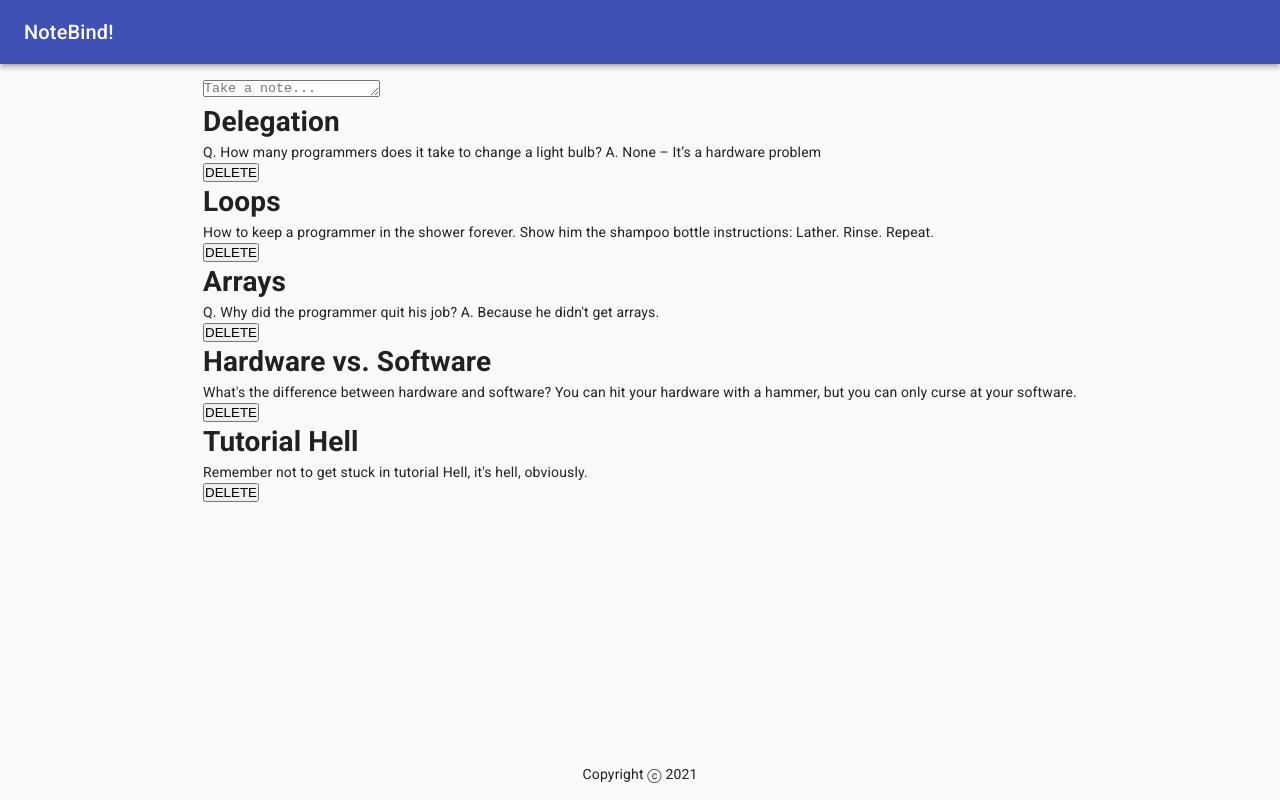
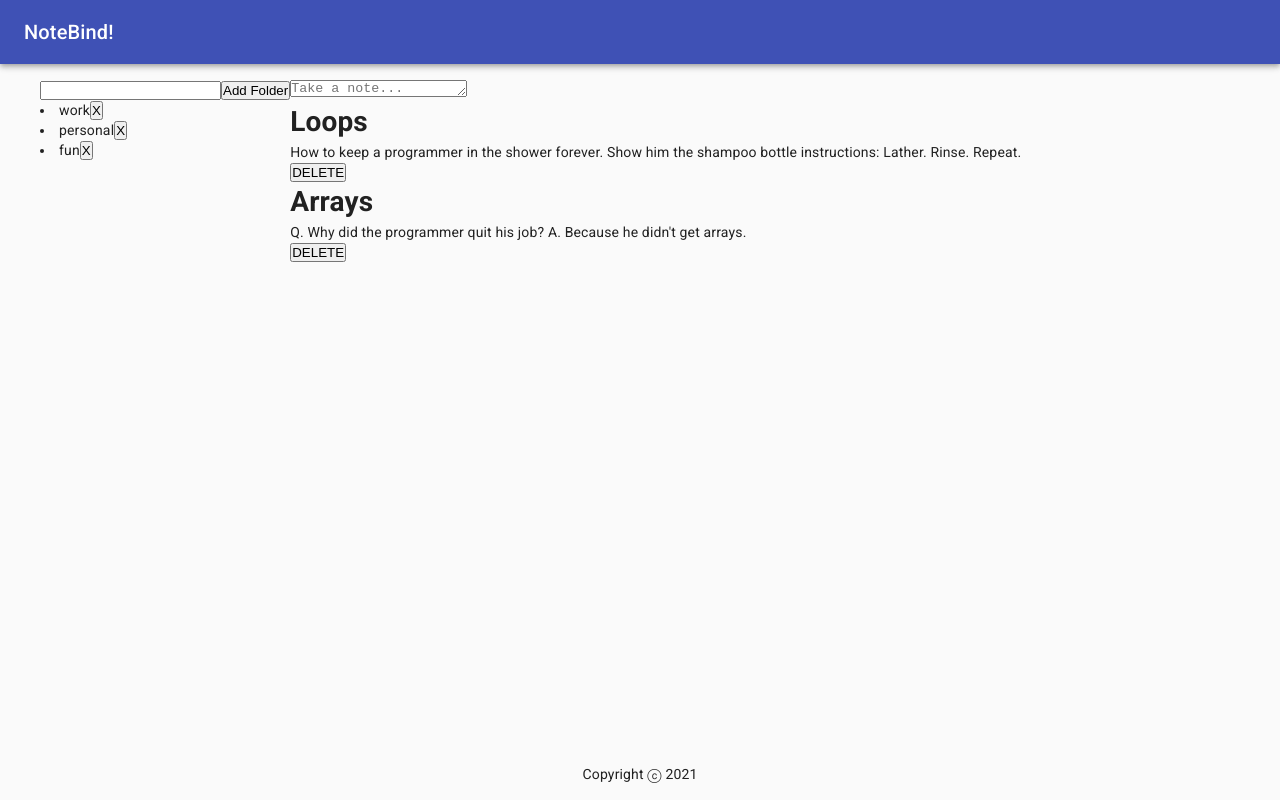
Before and after one commit to JohnAntoineG710/NoteBind, a React (Create React App) app: page / in a window 1280 px wide. Built offline with nearby package versions, Linux system fonts and the light colour scheme; a web font is replaced by a local one.

Commit message:
Side Bar

```diff
--- a/public/styles.css
+++ b/public/styles.css
@@ -18,6 +18,16 @@ main {
 .main-grid {
   padding: 16px;
   height: 100%;
+}
+
+.appBody {
+  display: flex;
+  justify-content: flex-end;
+  width: 100%;
+}
+
+.notesBody {
+  flex: 1;
 }
 
 /* html { */
--- a/src/components/App.jsx
+++ b/src/components/App.jsx
@@ -11,13 +11,19 @@ import Header from "./Header";
 import Footer from "./Footer";
 import Note from "./Note";
 import CreateArea from "./CreateArea";
+import CreateFolder from "./CreateFolder";
+import SideBar from "./SideBar";
 import notes from "../notes";
+import defaultFolders from "../folders";
 
 const App = () => {
   const [list, setList] = useState([...notes]);
+  const [folders, setFolders] = useState([...defaultFolders]);
+  const [activeFolder, setActiveFolder] = useState(folders[0].id);
 
   const addItem = (note) => {
-    setList([...list, note]);
+    const newNote = { ...note, key: list[list.length - 1].key + 1 };
+    setList([...list, newNote]);
   };
 
   const delItem = (itemID) => {
@@ -26,6 +32,32 @@ const App = () => {
         return index !== itemID;
       })
     );
+  };
+
+  const selectFolder = (id) => {
+    setActiveFolder(id);
+    console.log(list);
+  };
+
+  const addFolder = (name) => {
+    setFolders((currFolders) => {
+      const newID = currFolders[currFolders.length - 1].id + 1;
+
+      return [...currFolders, { id: newID, name: name }];
+    });
+  };
+
+  const deleteFolder = (id) => {
+    setList((oldList) => {
+      return oldList.filter((note) => {
+        return note.folderID !== id;
+      });
+    });
+    setFolders((oldFolders) => {
+      return oldFolders.filter((folder) => {
+        return folder.id !== id;
+      });
+    });
   };
 
   return (
@@ -45,18 +77,31 @@ const App = () => {
           alignItems="center"
           className="main-grid"
         >
+          <div className="appBody">
             <Grid item>
-            <CreateArea onAdd={addItem} />
-            {list.map((note, index) => (
+              <CreateFolder addFolder={addFolder} />
+              <SideBar
+                folders={folders}
+                active={activeFolder}
+                selectFolder={selectFolder}
+                deleteFolder={deleteFolder}
+              />
+            </Grid>
+            <Grid item className="notesBody">
+              <CreateArea onAdd={addItem} activeFolder={activeFolder} />
+              {list
+                .filter((note) => note.folderID === activeFolder)
+                .map((note) => (
                   <Note
-                key={index}
-                noteID={index}
+                    key={note.key}
+                    noteID={note.key}
                     title={note.title}
                     body={note.content}
                     onDelete={delItem}
                   />
                 ))}
             </Grid>
+          </div>
           <Grid item>
             <Footer />
           </Grid>
--- a/src/components/CreateArea.jsx
+++ b/src/components/CreateArea.jsx
@@ -10,7 +10,7 @@ const CreateArea = (props) => {
 
   const changeNote = (e) => {
     const { name, value } = e.target;
-    setNote({ ...note, [name]: value });
+    setNote({ ...note, [name]: value, folderID: props.activeFolder });
   };
 
   return (
--- /dev/null
+++ b/src/components/CreateFolder.jsx
@@ -0,0 +1,30 @@
+import React, { useState } from "react";
+
+const CreateFolder = (props) => {
+  const [newFolder, setNewFolder] = useState("");
+
+  const handleChange = (e) => {
+    const text = e.target.value;
+    setNewFolder(text);
+  };
+
+  const addFolder = (e) => {
+    props.addFolder(newFolder);
+    setNewFolder("");
+    e.preventDefault();
+  };
+
+  return (
+    <div className="create-folder">
+      <input
+        name="createFolder"
+        type="text"
+        value={newFolder}
+        onChange={handleChange}
+      />
+      <button onClick={addFolder}>Add Folder</button>
+    </div>
+  );
+};
+
+export default CreateFolder;
--- /dev/null
+++ b/src/components/SideBar.jsx
@@ -0,0 +1,26 @@
+import React from "react";
+
+const SideBar = (props) => (
+  <div className="container">
+    {props.folders.map((folder) => (
+      <li
+        key={folder.id}
+        onClick={() => {
+          props.selectFolder(folder.id);
+        }}
+        className={props.active === folder.id ? "active" : null}
+      >
+        {folder.name}
+        <button
+          onClick={() => {
+            props.deleteFolder(folder.id);
+          }}
+        >
+          X
+        </button>
+      </li>
+    ))}
+  </div>
+);
+
+export default SideBar;
--- /dev/null
+++ b/src/folders.js
@@ -0,0 +1,16 @@
+const folders = [
+    {
+        id: 1,
+        name: 'work'
+    },
+    {
+        id: 2,
+        name: 'personal'
+    },
+    {
+        id: 3,
+        name: 'fun'
+    },
+];
+
+export default folders;
--- a/src/notes.js
+++ b/src/notes.js
@@ -3,31 +3,36 @@ const notes = [
     key: 1,
     title: "Delegation",
     content:
-      "Q. How many programmers does it take to change a light bulb? A. None – It’s a hardware problem"
+      "Q. How many programmers does it take to change a light bulb? A. None – It’s a hardware problem",
+    folderID: 2,
   },
   {
     key: 2,
     title: "Loops",
     content:
-      "How to keep a programmer in the shower forever. Show him the shampoo bottle instructions: Lather. Rinse. Repeat."
+      "How to keep a programmer in the shower forever. Show him the shampoo bottle instructions: Lather. Rinse. Repeat.",
+    folderID: 1,
   },
   {
     key: 3,
     title: "Arrays",
     content:
-      "Q. Why did the programmer quit his job? A. Because he didn't get arrays."
+      "Q. Why did the programmer quit his job? A. Because he didn't get arrays.",
+    folderID: 1,
   },
   {
     key: 4,
     title: "Hardware vs. Software",
     content:
-      "What's the difference between hardware and software? You can hit your hardware with a hammer, but you can only curse at your software."
+      "What's the difference between hardware and software? You can hit your hardware with a hammer, but you can only curse at your software.",
+    folderID: 2,
   },
   {
     key: 5,
     title: "Tutorial Hell",
     content:
-      "Remember not to get stuck in tutorial Hell, it's hell, obviously."
+      "Remember not to get stuck in tutorial Hell, it's hell, obviously.",
+    folderID: 3,
   }
 ];
 
```
Lines whose indentation alone changed are shown as unchanged.
